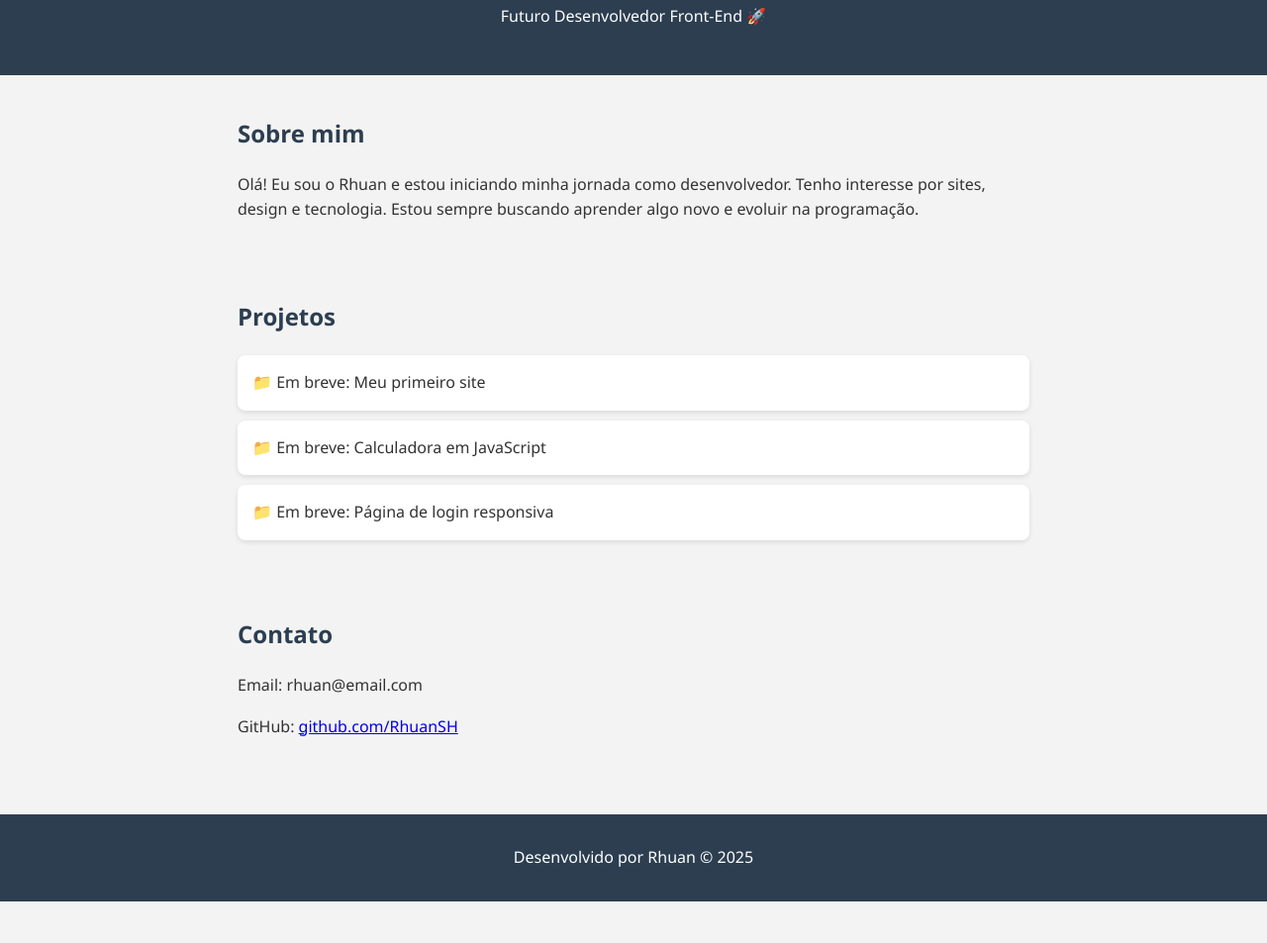
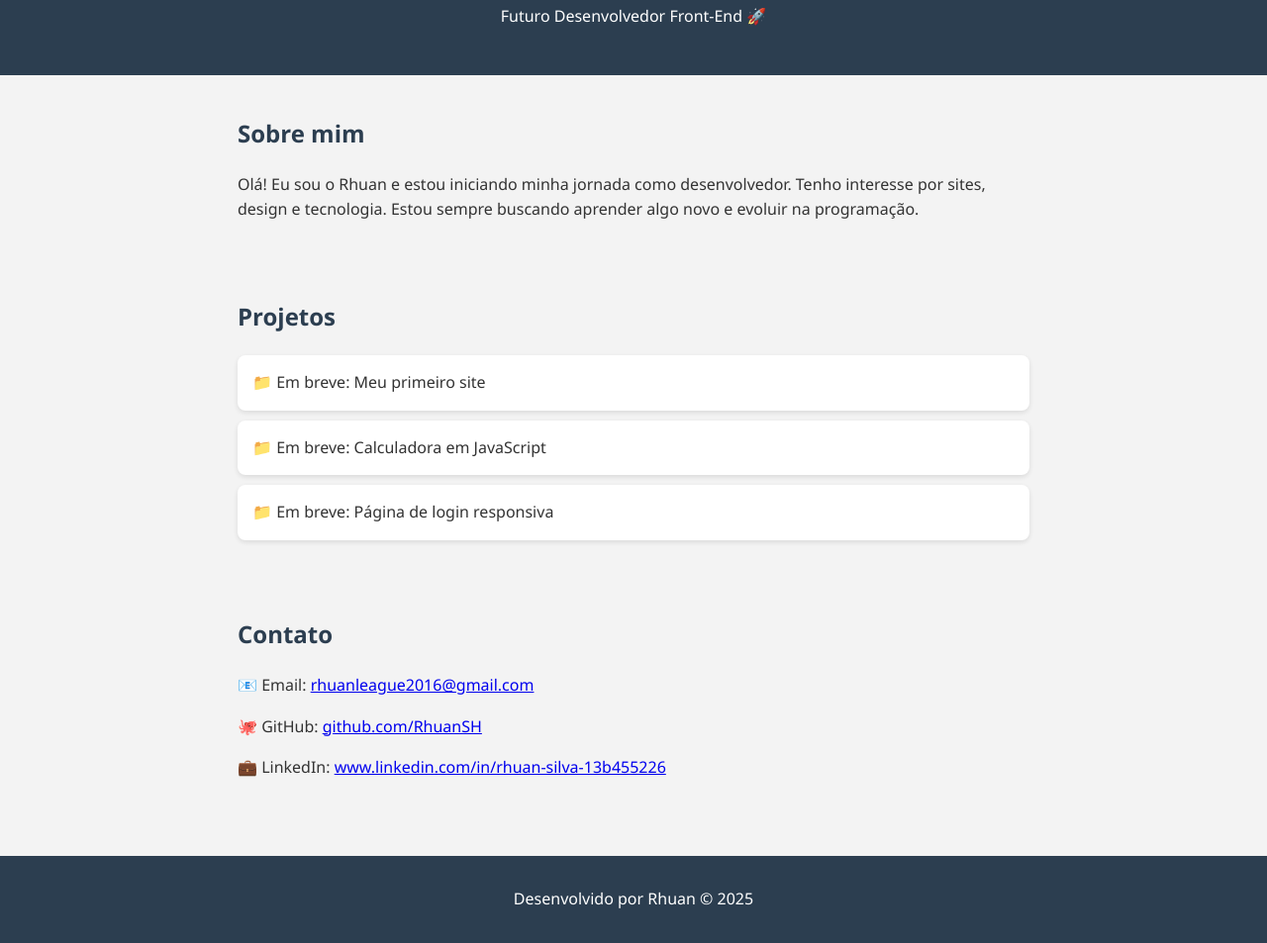
Before and after one commit to Rhuan-SH/RhuanSH.github.io, a plain HTML site: page index.html in a window 1280 px wide. Shown: the part 120-1073 px from the top of the page at 99% size. Before the commit the page ends 1031 px from the top, so only its background shows below. Drawn offline with Linux system fonts and the light colour scheme.

Commit message:
Update index.html

```diff
--- a/index.html
+++ b/index.html
@@ -1,3 +1,5 @@
+<!DOCTYPE html>
+<html lang="pt-BR">
 <!DOCTYPE html>
 <html lang="pt-BR">
 <head>
@@ -28,8 +30,9 @@
 
   <section id="contato">
     <h2>Contato</h2>
-    <p>Email: rhuan@email.com</p>
-    <p>GitHub: <a href="https://github.com/RhuanSH" target="_blank">github.com/RhuanSH</a></p>
+    <p>📧 Email: <a href="mailto:rhuan@email.com">rhuanleague2016@gmail.com</a></p>
+    <p>🐙 GitHub: <a href="https://github.com/RhuanSH" target="_blank">github.com/RhuanSH</a></p>
+    <p>💼 LinkedIn: <a href="https://www.linkedin.com/in/seu-usuario" target="_blank">www.linkedin.com/in/rhuan-silva-13b455226</a></p>
   </section>
 
   <footer>
```
